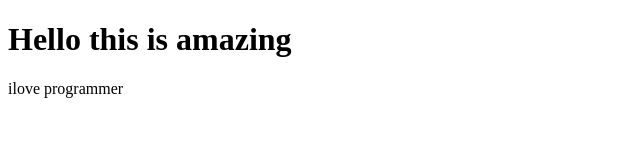
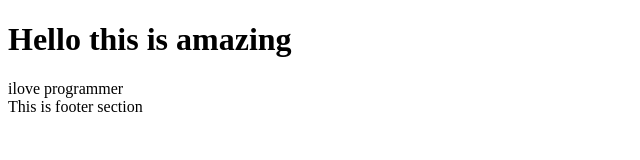
Before and after one commit to martinezphilip1212/git-test, a plain HTML site: page index.html in a window 1280 px wide. Shown: the whole page, without its empty margins (0-640 px from the left). Drawn offline with Linux system fonts and the light colour scheme.

Commit message:
Third commit

```diff
--- a/index.html
+++ b/index.html
@@ -9,5 +9,6 @@
 <body>
     <h1>Hello this is amazing</h1>
     <header>ilove programmer</header>
+    <footer>This is footer section</footer>
 </body>
 </html>
```
